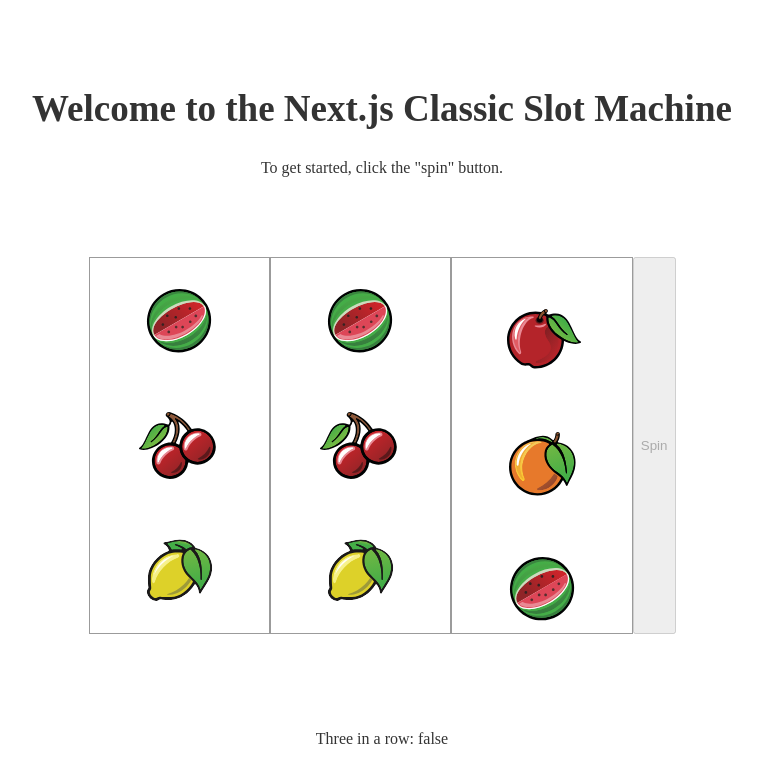
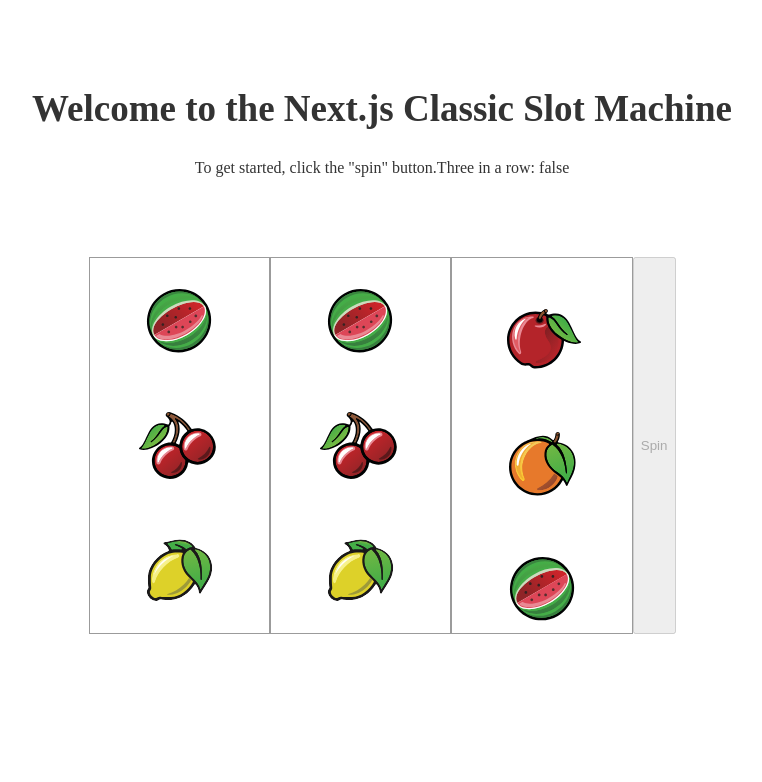
Before and after one commit to arellaTV/nextjs-slotmachine, a Next.js app: page / in a window 1280 px wide. Both pictures are taken after a click on the button "Spin". Shown: the top 782 px of the page, without its empty margins (258-1020 px from the left). Built offline with nearby package versions, Linux system fonts and the light colour scheme.

Commit message:
Adds three in a row indicator to the top

```diff
--- a/pages/index.js
+++ b/pages/index.js
@@ -38,7 +38,11 @@ export default () => {
       <Head title="Home" />
       <div className="hero">
         <h1 className="title">Welcome to the Next.js Classic Slot Machine</h1>
-        <p className="description">To get started, click the "spin" button.</p>
+        <p className="description">To get started, click the "spin" button.
+          {spinResult &&
+            <span>Three in a row: {JSON.stringify(threeInARow)}</span>
+          }
+        </p>
         <div className="row">
           <div className="card" style={spinResult[0] && { backgroundPositionY: getSpriteOffset(spinResult[0]) }}>
           </div>
@@ -48,11 +52,6 @@ export default () => {
           </div>
           <button onClick={spin} disabled={spinButtonDisabled}>Spin</button>
         </div>
-        {spinResult &&
-          <div className="row">
-            <p>Three in a row: {JSON.stringify(threeInARow)}</p>
-          </div>
-        }
       </div>
 
       <style jsx>{`
```
